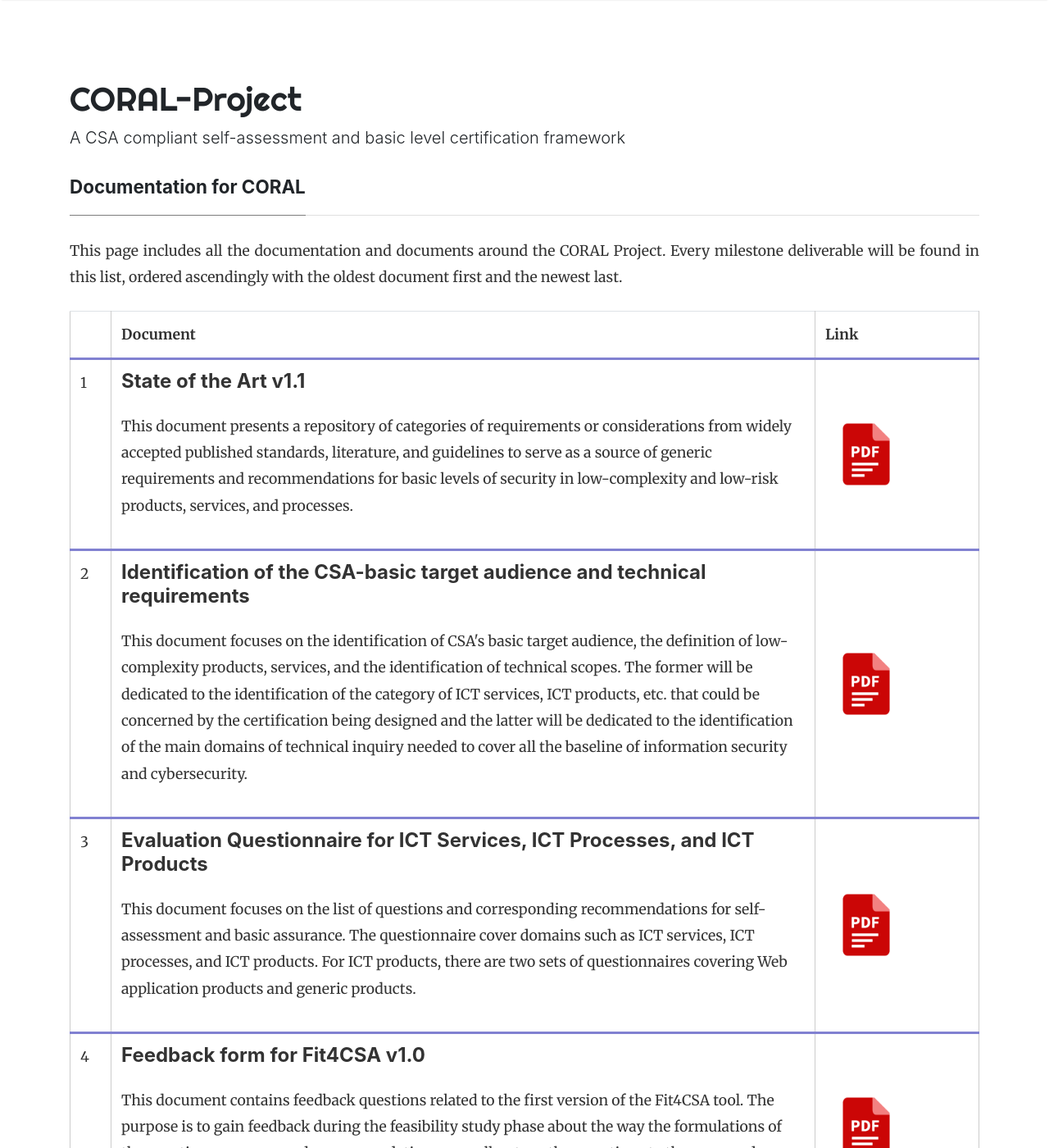
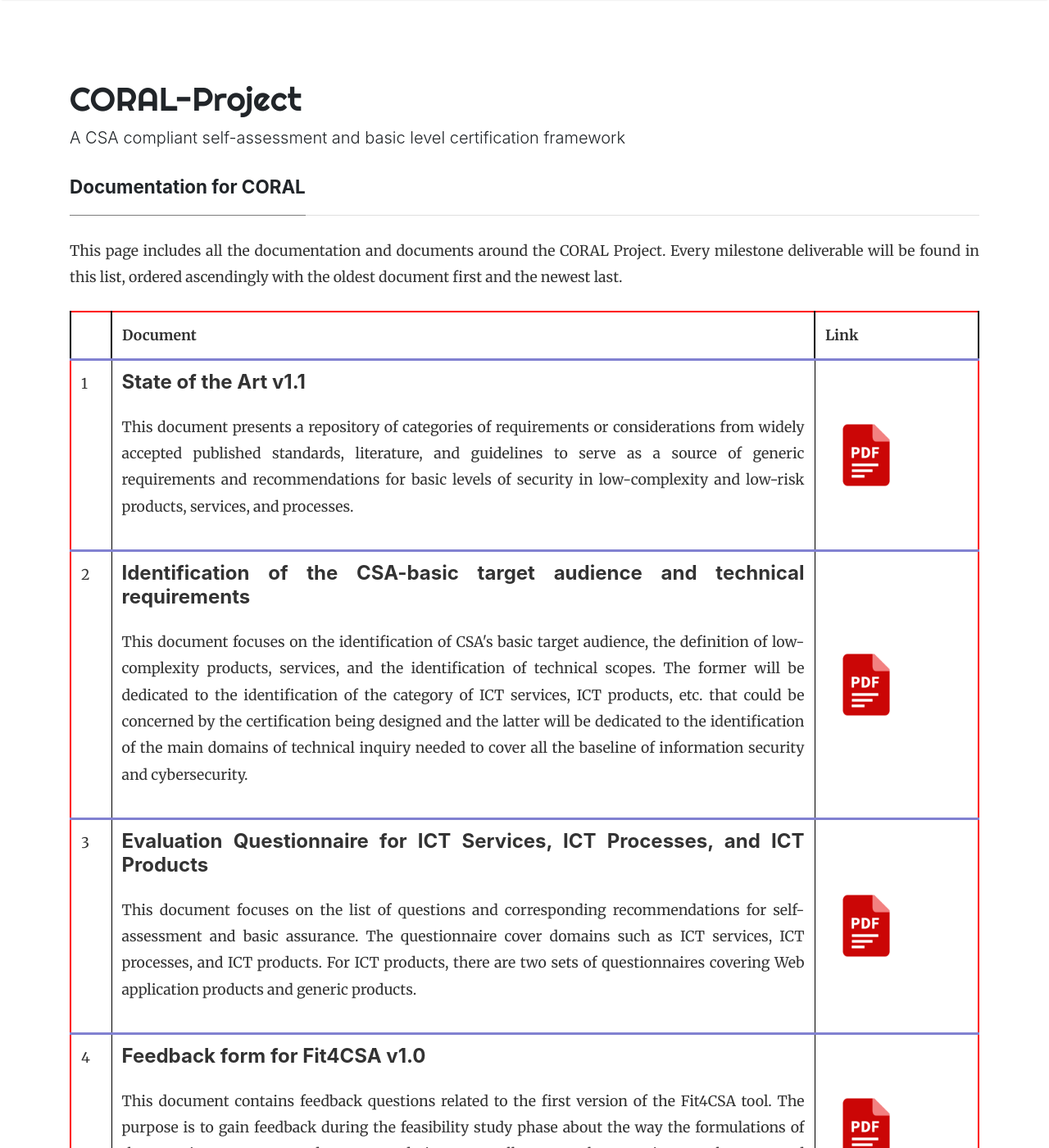
Before and after one commit to NC3-LU/coral-project, a Jekyll site: the page built from documentation.md, in a window 1280 px wide and 1400 px high. Shown: the whole window at 82% size. Built offline with Jekyll 4.4.1, drawn with Linux system fonts in a browser that asks for light colours; nearby versions of some CDN libraries.

Commit message:
Added CSS styles for table borders

```diff
--- a/assets/css/main.scss
+++ b/assets/css/main.scss
@@ -8,18 +8,19 @@
 	display:inline;
 }
 
-table {
-	border-collapse: collapse;
-	width: 100%;
-	border: 1px solid #ccc;
-  }
+table{
+    border-collapse: collapse;
+    border-spacing: 0;
+    border:2px solid #ff0000;
+}
 
-  th, td {
-	border: 1px solid #ccc;
-	padding: 8px;
-	text-align: left;
-  }
+th{
+    border:2px solid #000000;
+}
 
+td{
+    border:1px solid #000000;
+}
 
 // Import partials from `sass_dir` (defaults to `_sass`)
 @import
```
